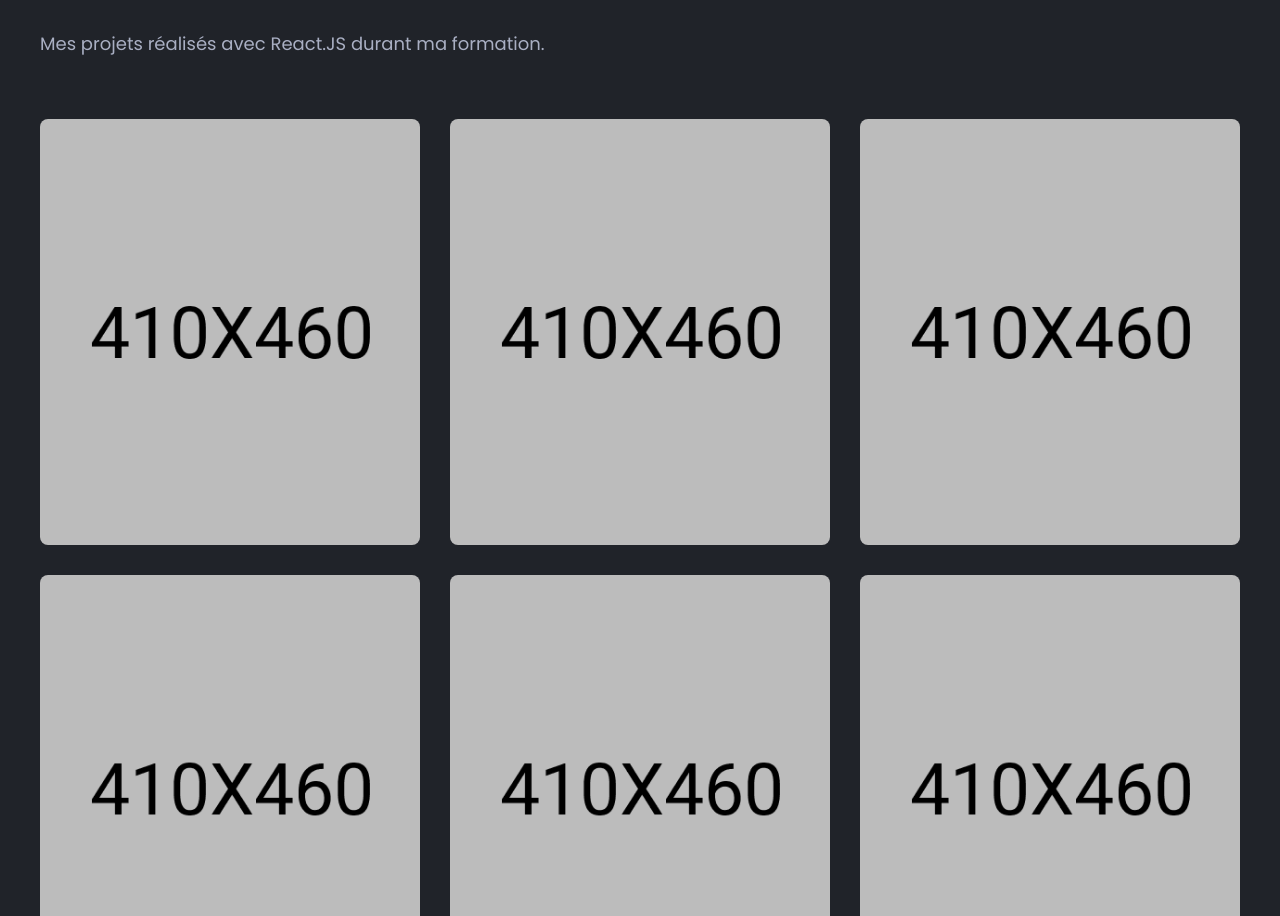
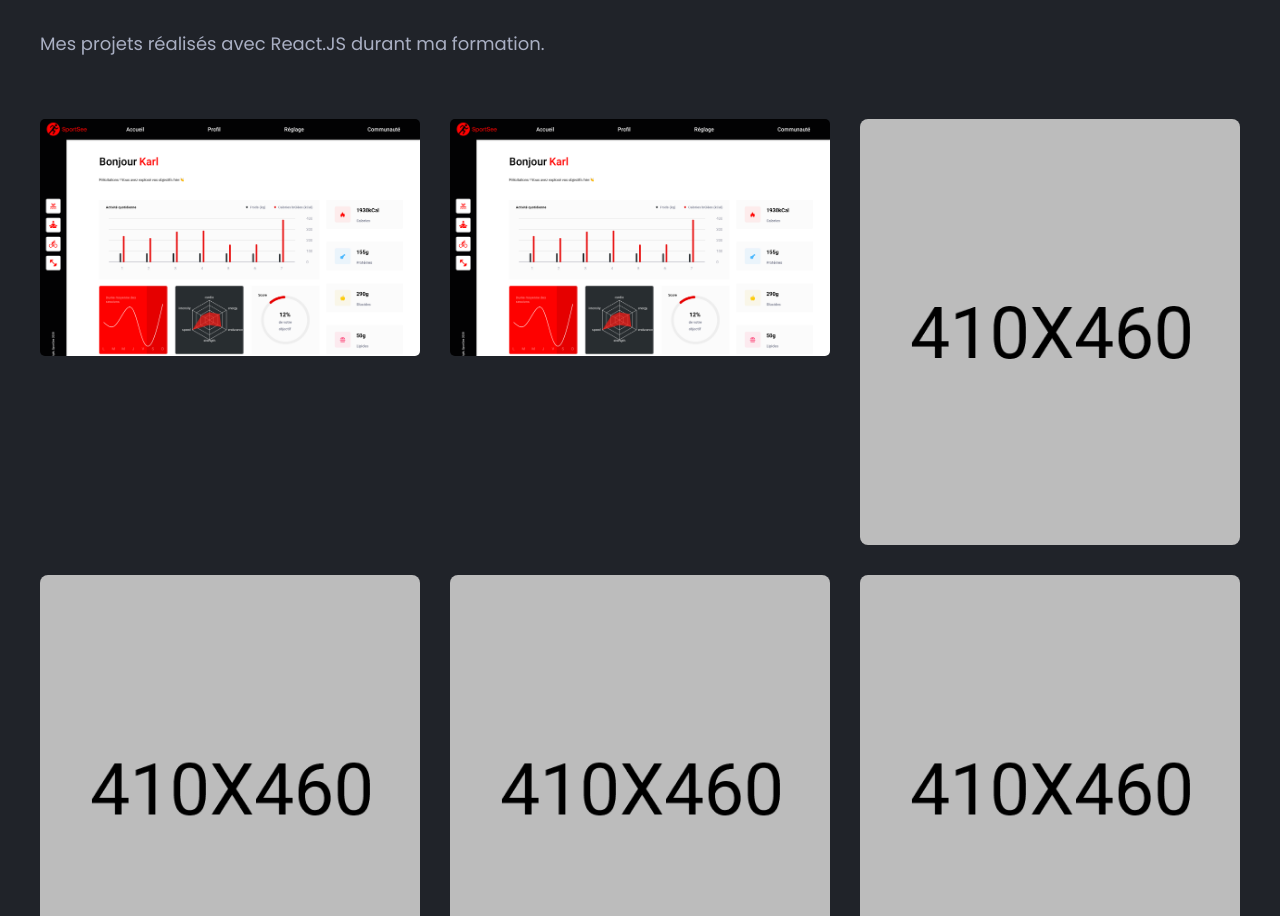
Before and after one commit to prasouk-ph/portfolio, a React (Create React App) app: page / in a window 1280 px wide. Shown: the part 1939-2855 px from the top of the page. Built offline with nearby package versions, Linux system fonts and the light colour scheme.

Commit message:
Portfolio item in progress

```diff
--- a/src/assets/scss/main/_style.scss
+++ b/src/assets/scss/main/_style.scss
@@ -1728,6 +1728,19 @@ body.dark .loader_line:after {
       color: #61D9FA;
     }
   }
+}
+.gallery_item {
+  position: relative;
+}
+.gallery_item_img {
+  border-radius: 5px;
+}
+.gallery_item_description {
+  position: absolute;
+  top: 0;
+  right: 0;
+  bottom: 0;
+  left: 0;
 }
 /*---------------------------------------------------*/
 /*	09) BENY TESTIMONIALS
--- /dev/null
+++ b/src/components/portfolio/Item/Item.jsx
@@ -0,0 +1,28 @@
+import React, { useState } from "react";
+
+const Item = ({title, link, github, picture, index}) => {
+  const [isHover, setHover] = useState(false);
+
+  return (
+    <li
+      key={index}
+      className="gallery_item"
+      data-aos={index % 2 === 1 ? "fade-right" : "fade-left"}
+      data-aos-duration="1200"
+      onMouseEnter={() => setHover(true)}
+      onMouseLeave={() => setHover(false)}
+    >
+      <a href={link} target="_blank" rel="noopener noreferrer">
+        <img className="gallery_item_img" src={picture} alt="screen" />
+
+        {isHover &&
+        <div className="gallery_item_description">
+          <p>{title}</p>
+        </div>
+        }
+      </a>
+    </li>
+  );
+};
+
+export default Item;
--- a/src/components/portfolio/PortfolioAnimation.jsx
+++ b/src/components/portfolio/PortfolioAnimation.jsx
@@ -2,6 +2,23 @@ import React, { useState } from "react";
 import ModalVideo from "react-modal-video";
 import SimpleReactLightbox from "simple-react-lightbox";
 import { SRLWrapper } from "simple-react-lightbox";
+import screenshot from '../../assets/p12-screen.png'
+import Item from "./Item/Item";
+
+const portfolioContent = [
+  {
+    title: 'p12',
+    link: "https://github.com/prasouk-ph/PrasoukPhoubandith_12_04032022",
+    github: "https://github.com/prasouk-ph/PrasoukPhoubandith_12_04032022",
+    picture: screenshot
+  },
+  {
+    title: 'p13',
+    link: "https://github.com/prasouk-ph/PrasoukPhoubandith_12_04032022",
+    github: "https://github.com/prasouk-ph/PrasoukPhoubandith_12_04032022",
+    picture: screenshot
+  }
+]
 
 const Portfolio = () => {
   const [isOpen, setOpen] = useState(false);
@@ -10,6 +27,22 @@ const Portfolio = () => {
     <SimpleReactLightbox>
       <div className="portfolio_list">
         <ul className="gallery_zoom">
+          {portfolioContent.map((project, index) =>
+            <Item title={project.title} link={project.link} github={project.github} picture={project.picture} key={index} />
+            // <li data-aos={index % 2 === 1 ? "fade-right" : "fade-left"} data-aos-duration="1200">
+            //   <a className="gallery_item" href={project.link} target="_blank" rel="noopener noreferrer">
+            //     <img className="gallery_item_img" src={project.image} alt="screen" />
+
+            //     <div className="gallery_item_description">
+            //       <p>description</p>
+            //     </div>
+            //   </a>
+            // </li>
+          )}
+
+
+
+
           <ModalVideo
             channel="youtube"
             autoplay
```
Also changed, not shown: src/assets/p12-screen.png (added).
